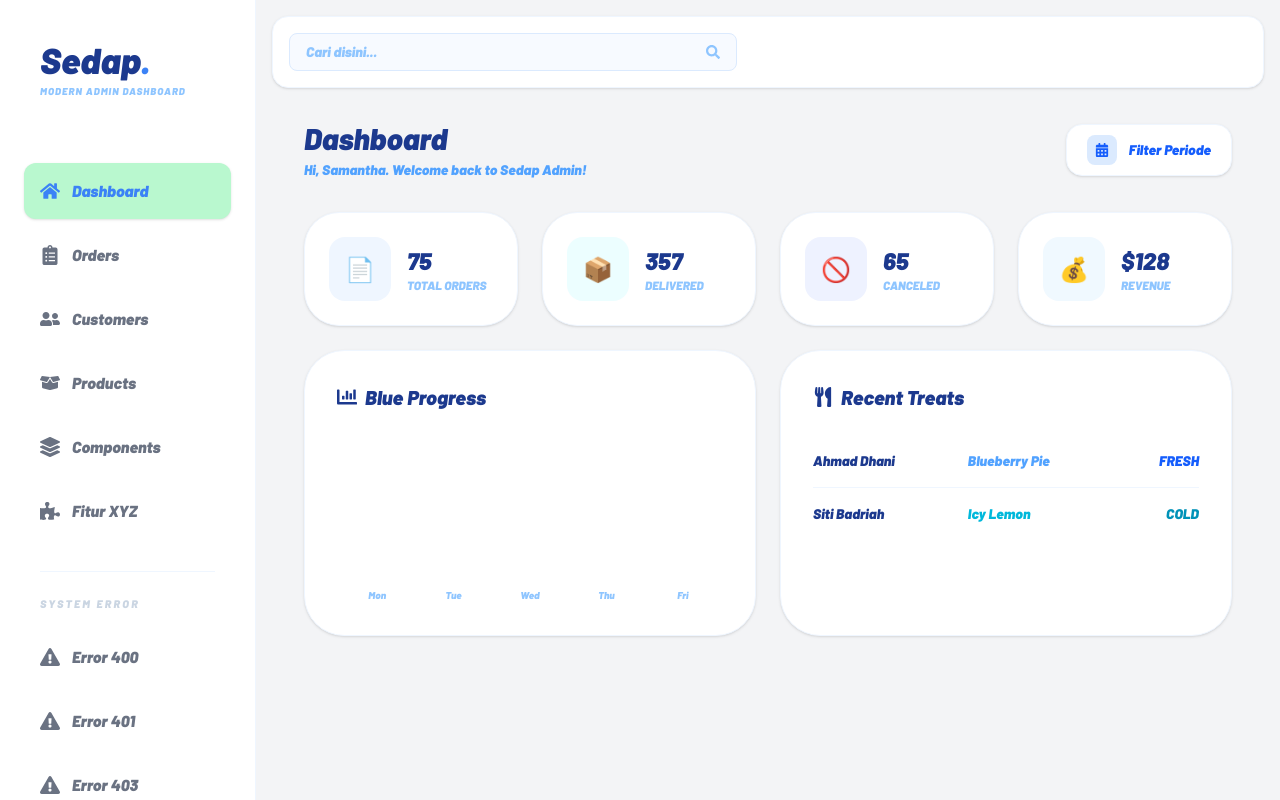
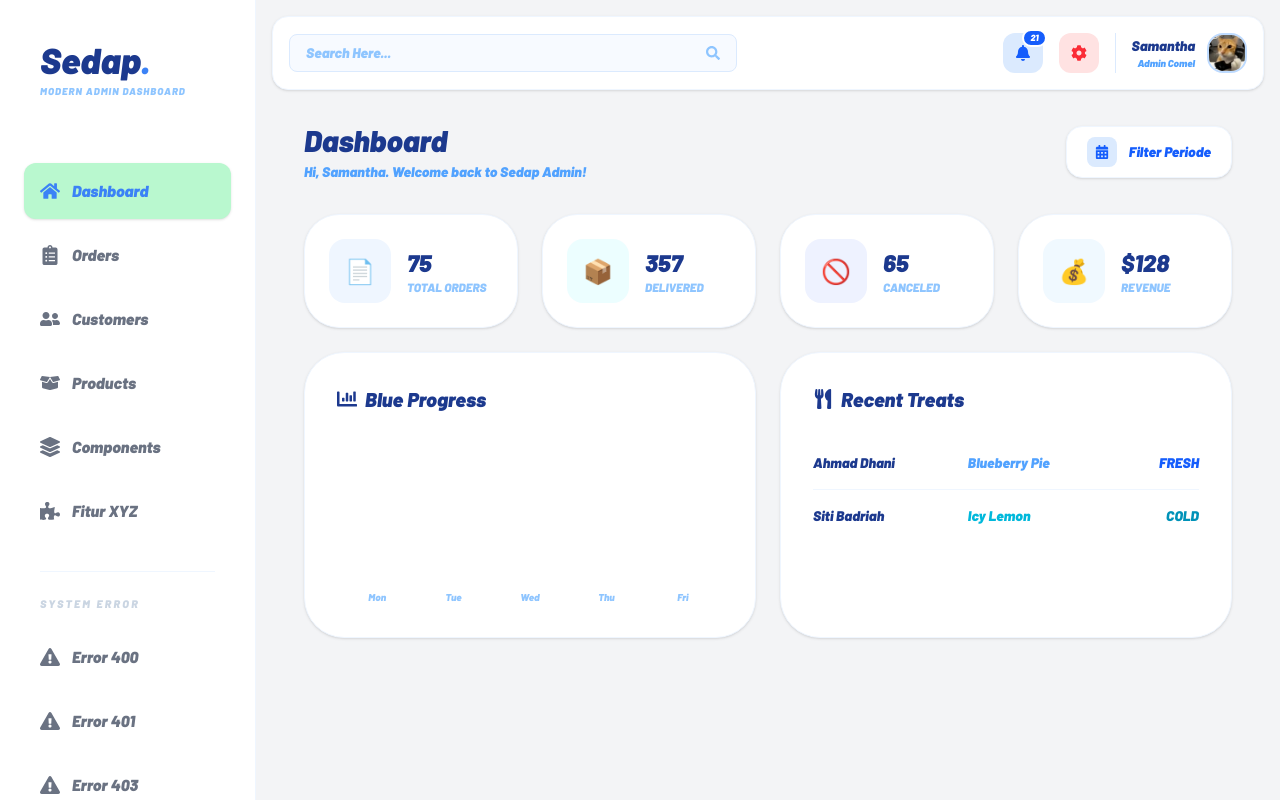
Before and after one commit to naswrrr/prak-react-sid, a React (Vite) app: page / in a window 1280 px wide. Shown: the top 800 px of the page. Built offline with nearby package versions, Linux system fonts and the light colour scheme.

Commit message:
perbaiki header

```diff
--- a/src/components/Header.jsx
+++ b/src/components/Header.jsx
@@ -15,12 +15,47 @@ export default function Header() {
           className="relative w-full max-w-md cursor-pointer group"
         >
           <div className="w-full p-2 bg-blue-50/50 border border-blue-100 rounded-lg text-blue-300 flex justify-between items-center px-4 text-sm group-hover:border-blue-300 transition-all">
-            <span>Cari disini...</span>
+            <span>Search Here...</span>
             <FaSearch />
           </div>
         </div>
 
+        {/* Bagian Kanan Header: Notifikasi, Pengaturan, & Profil */}
+        <div className="flex items-center space-x-4">
+          {/* Tombol Notifikasi */}
+          <div className="p-3 bg-blue-100 text-blue-600 rounded-xl relative cursor-pointer">
+            <FaBell />
+            <span className="absolute -top-1 -right-1 bg-blue-600 text-white text-[9px] px-1.5 rounded-full border-2 border-white">21</span>
+          </div>
 
+          {/* Tombol Settings */}
+          <div className="p-3 bg-red-100 text-red-500 rounded-xl cursor-pointer">
+            <FaCog />
+          </div>
+
+          {/* Profil Dropdown */}
+          <div className="relative border-l pl-4 border-blue-100">
+            <div onClick={() => setIsProfileOpen(!isProfileOpen)} className="flex items-center space-x-3 cursor-pointer">
+              <div className="text-right">
+                <p className="text-sm font-bold text-blue-900">Samantha</p>
+                <p className="text-[10px] text-blue-400 font-bold">Admin Comel</p>
+              </div>
+              <img src="img/neponcing.jpeg" className="w-10 h-10 rounded-2xl border-2 border-blue-200" alt="profile" />
+            </div>
+
+            {/* Konten Dropdown Profile */}
+            {isProfileOpen && (
+              <div className="absolute right-0 mt-4 w-48 bg-white rounded-2xl shadow-xl border border-blue-50 z-50 overflow-hidden">
+                <div className="p-4 hover:bg-blue-50 cursor-pointer flex items-center gap-3 text-sm font-bold text-slate-600">
+                  <FaUser className="text-blue-400" /> Profile
+                </div>
+                <div className="p-4 hover:bg-red-50 cursor-pointer flex items-center gap-3 text-sm font-bold text-red-500 border-t border-blue-50">
+                  <FaSignOutAlt /> Log Out
+                </div>
+              </div>
+            )}
+          </div>
+        </div>
       </header>
 
       {/* --- IMPROVISASI: MODAL QUICK FIND --- */}
```
